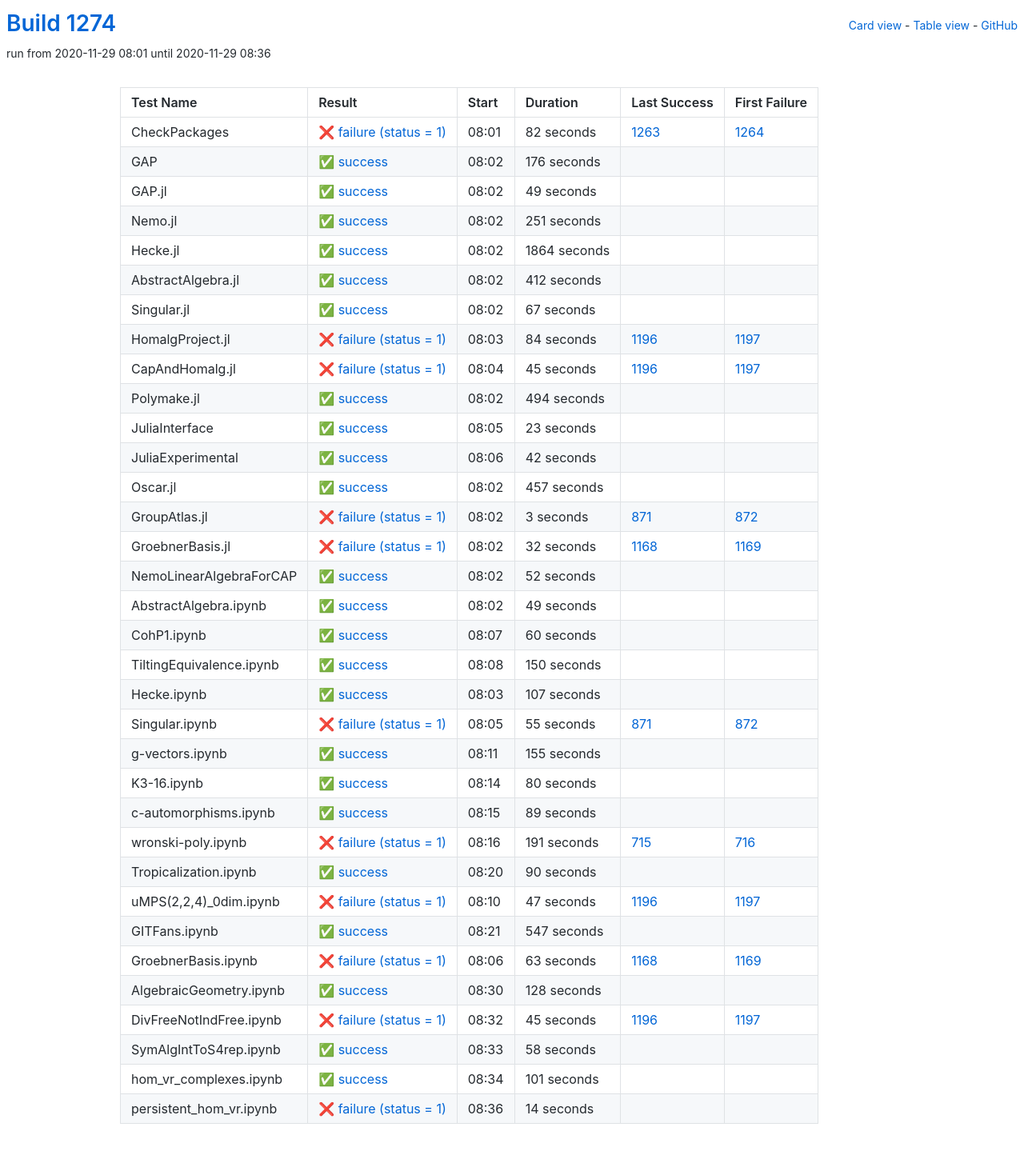
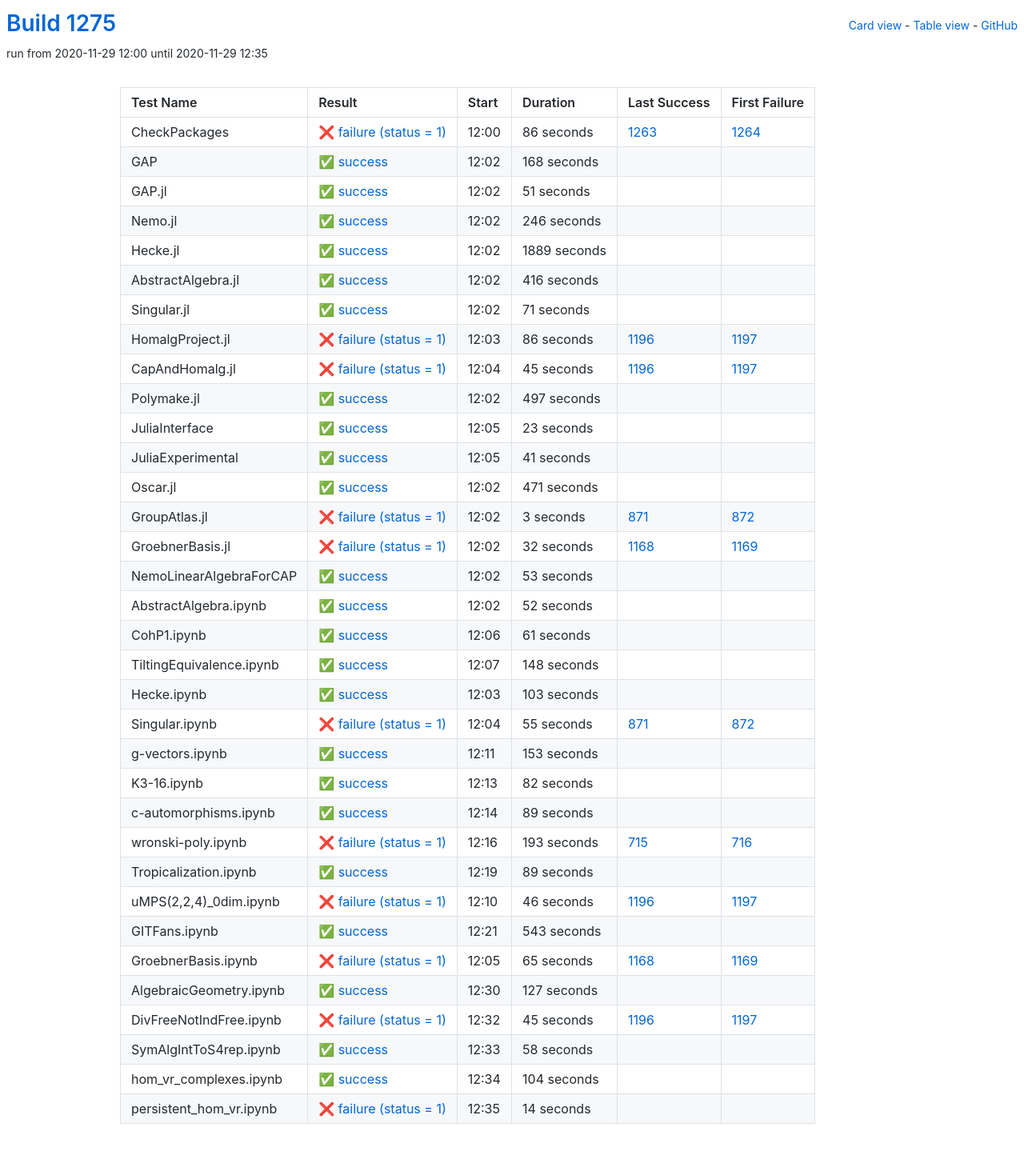
Before and after one commit to oscar-system/oscar-ci-status-stable, a Jekyll site: the page built from table.html, in a window 1280 px wide. Shown: the whole page at 80% size. Built offline with Jekyll 4.4.1, drawn with Linux system fonts in a browser that asks for light colours.

Commit message:
Build #1275

```diff
--- a/_data/ci.yml
+++ b/_data/ci.yml
@@ -1,6 +1,6 @@
 ---
-build: 1274
-build_url: https://oscarci.mathematik.uni-kl.de/job/oscar-stable/1274/
+build: 1275
+build_url: https://oscarci.mathematik.uni-kl.de/job/oscar-stable/1275/
 job: oscar-stable
 organization: oscar-system
 repo: oscar-ci-status-stable
@@ -8,104 +8,104 @@ repourl: https://github.com/oscar-system/oscar-ci-status-stable
 tests:
 - name: CheckPackages
   id: checkpackages
-  log: https://oscarci.mathematik.uni-kl.de/job/oscar-stable/1274/artifact/logs/build-1274/CheckPackages.log
-  start: 2020-11-29 08:01
+  log: https://oscarci.mathematik.uni-kl.de/job/oscar-stable/1275/artifact/logs/build-1275/CheckPackages.log
+  start: 2020-11-29 12:00
   success: false
   exitcode: 1
   status: failure
-  duration: 82
+  duration: 86
   last_success: 1263
   last_success_url: https://oscarci.mathematik.uni-kl.de/job/oscar-stable/1263/
   first_failure: 1264
   first_failure_url: https://oscarci.mathematik.uni-kl.de/job/oscar-stable/1264/
 - name: GAP
   id: gap
-  log: https://oscarci.mathematik.uni-kl.de/job/oscar-stable/1274/artifact/logs/build-1274/GAP.log
-  start: 2020-11-29 08:02
+  log: https://oscarci.mathematik.uni-kl.de/job/oscar-stable/1275/artifact/logs/build-1275/GAP.log
+  start: 2020-11-29 12:02
   success: true
   exitcode: 0
   status: success
-  duration: 176
+  duration: 168
   last_success: false
   last_success_url:
   first_failure: false
   first_failure_url:
 - name: GAP.jl
   id: gap-jl
-  log: https://oscarci.mathematik.uni-kl.de/job/oscar-stable/1274/artifact/logs/build-1274/GAP.jl.log
-  start: 2020-11-29 08:02
+  log: https://oscarci.mathematik.uni-kl.de/job/oscar-stable/1275/artifact/logs/build-1275/GAP.jl.log
+  start: 2020-11-29 12:02
   success: true
   exitcode: 0
   status: success
-  duration: 49
+  duration: 51
   last_success: false
   last_success_url:
   first_failure: false
   first_failure_url:
 - name: Nemo.jl
   id: nemo-jl
-  log: https://oscarci.mathematik.uni-kl.de/job/oscar-stable/1274/artifact/logs/build-1274/Nemo.jl.log
-  start: 2020-11-29 08:02
+  log: https://oscarci.mathematik.uni-kl.de/job/oscar-stable/1275/artifact/logs/build-1275/Nemo.jl.log
+  start: 2020-11-29 12:02
   success: true
   exitcode: 0
   status: success
-  duration: 251
+  duration: 246
   last_success: false
   last_success_url:
   first_failure: false
   first_failure_url:
 - name: Hecke.jl
   id: hecke-jl
-  log: https://oscarci.mathematik.uni-kl.de/job/oscar-stable/1274/artifact/logs/build-1274/Hecke.jl.log
-  start: 2020-11-29 08:02
+  log: https://oscarci.mathematik.uni-kl.de/job/oscar-stable/1275/artifact/logs/build-1275/Hecke.jl.log
+  start: 2020-11-29 12:02
   success: true
   exitcode: 0
   status: success
-  duration: 1864
+  duration: 1889
   last_success: false
   last_success_url:
   first_failure: false
   first_failure_url:
 - name: AbstractAlgebra.jl
   id: abstractalgebra-jl
-  log: https://oscarci.mathematik.uni-kl.de/job/oscar-stable/1274/artifact/logs/build-1274/AbstractAlgebra.jl.log
-  start: 2020-11-29 08:02
+  log: https://oscarci.mathematik.uni-kl.de/job/oscar-stable/1275/artifact/logs/build-1275/AbstractAlgebra.jl.log
+  start: 2020-11-29 12:02
   success: true
   exitcode: 0
   status: success
-  duration: 412
+  duration: 416
   last_success: false
   last_success_url:
   first_failure: false
   first_failure_url:
 - name: Singular.jl
   id: singular-jl
-  log: https://oscarci.mathematik.uni-kl.de/job/oscar-stable/1274/artifact/logs/build-1274/Singular.jl.log
-  start: 2020-11-29 08:02
+  log: https://oscarci.mathematik.uni-kl.de/job/oscar-stable/1275/artifact/logs/build-1275/Singular.jl.log
+  start: 2020-11-29 12:02
   success: true
   exitcode: 0
   status: success
-  duration: 67
+  duration: 71
   last_success: false
   last_success_url:
   first_failure: false
   first_failure_url:
 - name: HomalgProject.jl
   id: homalgproject-jl
-  log: https://oscarci.mathematik.uni-kl.de/job/oscar-stable/1274/artifact/logs/build-1274/HomalgProject.jl.log
-  start: 2020-11-29 08:03
+  log: https://oscarci.mathematik.uni-kl.de/job/oscar-stable/1275/artifact/logs/build-1275/HomalgProject.jl.log
+  start: 2020-11-29 12:03
   success: false
   exitcode: 1
   status: failure
-  duration: 84
+  duration: 86
   last_success: 1196
   last_success_url: https://oscarci.mathematik.uni-kl.de/job/oscar-stable/1196/
   first_failure: 1197
   first_failure_url: https://oscarci.mathematik.uni-kl.de/job/oscar-stable/1197/
 - name: CapAndHomalg.jl
   id: capandhomalg-jl
-  log: https://oscarci.mathematik.uni-kl.de/job/oscar-stable/1274/artifact/logs/build-1274/CapAndHomalg.jl.log
-  start: 2020-11-29 08:04
+  log: https://oscarci.mathematik.uni-kl.de/job/oscar-stable/1275/artifact/logs/build-1275/CapAndHomalg.jl.log
+  start: 2020-11-29 12:04
   success: false
   exitcode: 1
   status: failure
@@ -116,20 +116,20 @@ tests:
   first_failure_url: https://oscarci.mathematik.uni-kl.de/job/oscar-stable/1197/
 - name: Polymake.jl
   id: polymake-jl
-  log: https://oscarci.mathematik.uni-kl.de/job/oscar-stable/1274/artifact/logs/build-1274/Polymake.jl.log
-  start: 2020-11-29 08:02
+  log: https://oscarci.mathematik.uni-kl.de/job/oscar-stable/1275/artifact/logs/build-1275/Polymake.jl.log
+  start: 2020-11-29 12:02
   success: true
   exitcode: 0
   status: success
-  duration: 494
+  duration: 497
   last_success: false
   last_success_url:
   first_failure: false
   first_failure_url:
 - name: JuliaInterface
   id: juliainterface
-  log: https://oscarci.mathematik.uni-kl.de/job/oscar-stable/1274/artifact/logs/build-1274/JuliaInterface.log
-  start: 2020-11-29 08:05
+  log: https://oscarci.mathematik.uni-kl.de/job/oscar-stable/1275/artifact/logs/build-1275/JuliaInterface.log
+  start: 2020-11-29 12:05
   success: true
   exitcode: 0
   status: success
@@ -140,32 +140,32 @@ tests:
   first_failure_url:
 - name: JuliaExperimental
   id: juliaexperimental
-  log: https://oscarci.mathematik.uni-kl.de/job/oscar-stable/1274/artifact/logs/build-1274/JuliaExperimental.log
-  start: 2020-11-29 08:06
+  log: https://oscarci.mathematik.uni-kl.de/job/oscar-stable/1275/artifact/logs/build-1275/JuliaExperimental.log
+  start: 2020-11-29 12:05
   success: true
   exitcode: 0
   status: success
-  duration: 42
+  duration: 41
   last_success: false
   last_success_url:
   first_failure: false
   first_failure_url:
 - name: Oscar.jl
   id: oscar-jl
-  log: https://oscarci.mathematik.uni-kl.de/job/oscar-stable/1274/artifact/logs/build-1274/Oscar.jl.log
-  start: 2020-11-29 08:02
+  log: https://oscarci.mathematik.uni-kl.de/job/oscar-stable/1275/artifact/logs/build-1275/Oscar.jl.log
+  start: 2020-11-29 12:02
   success: true
   exitcode: 0
   status: success
-  duration: 457
+  duration: 471
   last_success: false
   last_success_url:
   first_failure: false
   first_failure_url:
 - name: GroupAtlas.jl
   id: groupatlas-jl
-  log: https://oscarci.mathematik.uni-kl.de/job/oscar-stable/1274/artifact/logs/build-1274/GroupAtlas.jl.log
-  start: 2020-11-29 08:02
+  log: https://oscarci.mathematik.uni-kl.de/job/oscar-stable/1275/artifact/logs/build-1275/GroupAtlas.jl.log
+  start: 2020-11-29 12:02
   success: false
   exitcode: 1
   status: failure
@@ -176,8 +176,8 @@ tests:
   first_failure_url: https://oscarci.mathematik.uni-kl.de/job/oscar-stable/872/
 - name: GroebnerBasis.jl
   id: groebnerbasis-jl
-  log: https://oscarci.mathematik.uni-kl.de/job/oscar-stable/1274/artifact/logs/build-1274/GroebnerBasis.jl.log
-  start: 2020-11-29 08:02
+  log: https://oscarci.mathematik.uni-kl.de/job/oscar-stable/1275/artifact/logs/build-1275/GroebnerBasis.jl.log
+  start: 2020-11-29 12:02
   success: false
   exitcode: 1
   status: failure
@@ -188,8 +188,20 @@ tests:
   first_failure_url: https://oscarci.mathematik.uni-kl.de/job/oscar-stable/1169/
 - name: NemoLinearAlgebraForCAP
   id: nemolinearalgebraforcap
-  log: https://oscarci.mathematik.uni-kl.de/job/oscar-stable/1274/artifact/logs/build-1274/NemoLinearAlgebraForCAP.log
-  start: 2020-11-29 08:02
+  log: https://oscarci.mathematik.uni-kl.de/job/oscar-stable/1275/artifact/logs/build-1275/NemoLinearAlgebraForCAP.log
+  start: 2020-11-29 12:02
+  success: true
+  exitcode: 0
+  status: success
+  duration: 53
+  last_success: false
+  last_success_url:
+  first_failure: false
+  first_failure_url:
+- name: AbstractAlgebra.ipynb
+  id: abstractalgebra-ipynb
+  log: https://oscarci.mathematik.uni-kl.de/job/oscar-stable/1275/artifact/logs/build-1275/AbstractAlgebra.ipynb.log
+  start: 2020-11-29 12:02
   success: true
   exitcode: 0
   status: success
@@ -198,58 +210,46 @@ tests:
   last_success_url:
   first_failure: false
   first_failure_url:
-- name: AbstractAlgebra.ipynb
-  id: abstractalgebra-ipynb
-  log: https://oscarci.mathematik.uni-kl.de/job/oscar-stable/1274/artifact/logs/build-1274/AbstractAlgebra.ipynb.log
-  start: 2020-11-29 08:02
+- name: CohP1.ipynb
+  id: cohp1-ipynb
+  log: https://oscarci.mathematik.uni-kl.de/job/oscar-stable/1275/artifact/logs/build-1275/CohP1.ipynb.log
+  start: 2020-11-29 12:06
   success: true
   exitcode: 0
   status: success
-  duration: 49
-  last_success: false
-  last_success_url:
-  first_failure: false
-  first_failure_url:
-- name: CohP1.ipynb
-  id: cohp1-ipynb
-  log: https://oscarci.mathematik.uni-kl.de/job/oscar-stable/1274/artifact/logs/build-1274/CohP1.ipynb.log
-  start: 2020-11-29 08:07
-  success: true
-  exitcode: 0
-  status: success
-  duration: 60
+  duration: 61
   last_success: false
   last_success_url:
   first_failure: false
   first_failure_url:
 - name: TiltingEquivalence.ipynb
   id: tiltingequivalence-ipynb
-  log: https://oscarci.mathematik.uni-kl.de/job/oscar-stable/1274/artifact/logs/build-1274/TiltingEquivalence.ipynb.log
-  start: 2020-11-29 08:08
+  log: https://oscarci.mathematik.uni-kl.de/job/oscar-stable/1275/artifact/logs/build-1275/TiltingEquivalence.ipynb.log
+  start: 2020-11-29 12:07
   success: true
   exitcode: 0
   status: success
-  duration: 150
+  duration: 148
   last_success: false
   last_success_url:
   first_failure: false
   first_failure_url:
 - name: Hecke.ipynb
   id: hecke-ipynb
-  log: https://oscarci.mathematik.uni-kl.de/job/oscar-stable/1274/artifact/logs/build-1274/Hecke.ipynb.log
-  start: 2020-11-29 08:03
+  log: https://oscarci.mathematik.uni-kl.de/job/oscar-stable/1275/artifact/logs/build-1275/Hecke.ipynb.log
+  start: 2020-11-29 12:03
   success: true
   exitcode: 0
   status: success
-  duration: 107
+  duration: 103
   last_success: false
   last_success_url:
   first_failure: false
   first_failure_url:
 - name: Singular.ipynb
   id: singular-ipynb
-  log: https://oscarci.mathematik.uni-kl.de/job/oscar-stable/1274/artifact/logs/build-1274/Singular.ipynb.log
-  start: 2020-11-29 08:05
+  log: https://oscarci.mathematik.uni-kl.de/job/oscar-stable/1275/artifact/logs/build-1275/Singular.ipynb.log
+  start: 2020-11-29 12:04
   success: false
   exitcode: 1
   status: failure
@@ -260,32 +260,32 @@ tests:
   first_failure_url: https://oscarci.mathematik.uni-kl.de/job/oscar-stable/872/
 - name: g-vectors.ipynb
   id: g-vectors-ipynb
-  log: https://oscarci.mathematik.uni-kl.de/job/oscar-stable/1274/artifact/logs/build-1274/g-vectors.ipynb.log
-  start: 2020-11-29 08:11
+  log: https://oscarci.mathematik.uni-kl.de/job/oscar-stable/1275/artifact/logs/build-1275/g-vectors.ipynb.log
+  start: 2020-11-29 12:11
   success: true
   exitcode: 0
   status: success
-  duration: 155
+  duration: 153
   last_success: false
   last_success_url:
   first_failure: false
   first_failure_url:
 - name: K3-16.ipynb
   id: k3-16-ipynb
-  log: https://oscarci.mathematik.uni-kl.de/job/oscar-stable/1274/artifact/logs/build-1274/K3-16.ipynb.log
-  start: 2020-11-29 08:14
+  log: https://oscarci.mathematik.uni-kl.de/job/oscar-stable/1275/artifact/logs/build-1275/K3-16.ipynb.log
+  start: 2020-11-29 12:13
   success: true
   exitcode: 0
   status: success
-  duration: 80
+  duration: 82
   last_success: false
   last_success_url:
   first_failure: false
   first_failure_url:
 - name: c-automorphisms.ipynb
   id: c-automorphisms-ipynb
-  log: https://oscarci.mathematik.uni-kl.de/job/oscar-stable/1274/artifact/logs/build-1274/c-automorphisms.ipynb.log
-  start: 2020-11-29 08:15
+  log: https://oscarci.mathematik.uni-kl.de/job/oscar-stable/1275/artifact/logs/build-1275/c-automorphisms.ipynb.log
+  start: 2020-11-29 12:14
   success: true
   exitcode: 0
   status: success
@@ -296,80 +296,80 @@ tests:
   first_failure_url:
 - name: wronski-poly.ipynb
   id: wronski-poly-ipynb
-  log: https://oscarci.mathematik.uni-kl.de/job/oscar-stable/1274/artifact/logs/build-1274/wronski-poly.ipynb.log
-  start: 2020-11-29 08:16
+  log: https://oscarci.mathematik.uni-kl.de/job/oscar-stable/1275/artifact/logs/build-1275/wronski-poly.ipynb.log
+  start: 2020-11-29 12:16
   success: false
   exitcode: 1
   status: failure
-  duration: 191
+  duration: 193
   last_success: 715
   last_success_url: https://oscarci.mathematik.uni-kl.de/job/oscar-stable/715/
   first_failure: 716
   first_failure_url: https://oscarci.mathematik.uni-kl.de/job/oscar-stable/716/
 - name: Tropicalization.ipynb
   id: tropicalization-ipynb
-  log: https://oscarci.mathematik.uni-kl.de/job/oscar-stable/1274/artifact/logs/build-1274/Tropicalization.ipynb.log
-  start: 2020-11-29 08:20
+  log: https://oscarci.mathematik.uni-kl.de/job/oscar-stable/1275/artifact/logs/build-1275/Tropicalization.ipynb.log
+  start: 2020-11-29 12:19
   success: true
   exitcode: 0
   status: success
-  duration: 90
+  duration: 89
   last_success: false
   last_success_url:
   first_failure: false
   first_failure_url:
 - name: uMPS(2,2,4)_0dim.ipynb
   id: umps-2-2-4-0dim-ipynb
-  log: https://oscarci.mathematik.uni-kl.de/job/oscar-stable/1274/artifact/logs/build-1274/uMPS-2-2-4-_0dim.ipynb.log
-  start: 2020-11-29 08:10
+  log: https://oscarci.mathematik.uni-kl.de/job/oscar-stable/1275/artifact/logs/build-1275/uMPS-2-2-4-_0dim.ipynb.log
+  start: 2020-11-29 12:10
   success: false
   exitcode: 1
   status: failure
-  duration: 47
+  duration: 46
   last_success: 1196
   last_success_url: https://oscarci.mathematik.uni-kl.de/job/oscar-stable/1196/
   first_failure: 1197
   first_failure_url: https://oscarci.mathematik.uni-kl.de/job/oscar-stable/1197/
 - name: GITFans.ipynb
   id: gitfans-ipynb
-  log: https://oscarci.mathematik.uni-kl.de/job/oscar-stable/1274/artifact/logs/build-1274/GITFans.ipynb.log
-  start: 2020-11-29 08:21
+  log: https://oscarci.mathematik.uni-kl.de/job/oscar-stable/1275/artifact/logs/build-1275/GITFans.ipynb.log
+  start: 2020-11-29 12:21
   success: true
   exitcode: 0
   status: success
-  duration: 547
+  duration: 543
   last_success: false
   last_success_url:
   first_failure: false
   first_failure_url:
 - name: GroebnerBasis.ipynb
   id: groebnerbasis-ipynb
-  log: https://oscarci.mathematik.uni-kl.de/job/oscar-stable/1274/artifact/logs/build-1274/GroebnerBasis.ipynb.log
-  start: 2020-11-29 08:06
+  log: https://oscarci.mathematik.uni-kl.de/job/oscar-stable/1275/artifact/logs/build-1275/GroebnerBasis.ipynb.log
+  start: 2020-11-29 12:05
   success: false
   exitcode: 1
   status: failure
-  duration: 63
+  duration: 65
   last_success: 1168
   last_success_url: https://oscarci.mathematik.uni-kl.de/job/oscar-stable/1168/
   first_failure: 1169
   first_failure_url: https://oscarci.mathematik.uni-kl.de/job/oscar-stable/1169/
 - name: AlgebraicGeometry.ipynb
   id: algebraicgeometry-ipynb
-  log: https://oscarci.mathematik.uni-kl.de/job/oscar-stable/1274/artifact/logs/build-1274/AlgebraicGeometry.ipynb.log
-  start: 2020-11-29 08:30
+  log: https://oscarci.mathematik.uni-kl.de/job/oscar-stable/1275/artifact/logs/build-1275/AlgebraicGeometry.ipynb.log
+  start: 2020-11-29 12:30
   success: true
   exitcode: 0
   status: success
-  duration: 128
+  duration: 127
   last_success: false
   last_success_url:
   first_failure: false
   first_failure_url:
 - name: DivFreeNotIndFree.ipynb
   id: divfreenotindfree-ipynb
-  log: https://oscarci.mathematik.uni-kl.de/job/oscar-stable/1274/artifact/logs/build-1274/DivFreeNotIndFree.ipynb.log
-  start: 2020-11-29 08:32
+  log: https://oscarci.mathematik.uni-kl.de/job/oscar-stable/1275/artifact/logs/build-1275/DivFreeNotIndFree.ipynb.log
+  start: 2020-11-29 12:32
   success: false
   exitcode: 1
   status: failure
@@ -380,8 +380,8 @@ tests:
   first_failure_url: https://oscarci.mathematik.uni-kl.de/job/oscar-stable/1197/
 - name: SymAlgIntToS4rep.ipynb
   id: symalginttos4rep-ipynb
-  log: https://oscarci.mathematik.uni-kl.de/job/oscar-stable/1274/artifact/logs/build-1274/SymAlgIntToS4rep.ipynb.log
-  start: 2020-11-29 08:33
+  log: https://oscarci.mathematik.uni-kl.de/job/oscar-stable/1275/artifact/logs/build-1275/SymAlgIntToS4rep.ipynb.log
+  start: 2020-11-29 12:33
   success: true
   exitcode: 0
   status: success
@@ -392,20 +392,20 @@ tests:
   first_failure_url:
 - name: hom_vr_complexes.ipynb
   id: hom-vr-complexes-ipynb
-  log: https://oscarci.mathematik.uni-kl.de/job/oscar-stable/1274/artifact/logs/build-1274/hom_vr_complexes.ipynb.log
-  start: 2020-11-29 08:34
+  log: https://oscarci.mathematik.uni-kl.de/job/oscar-stable/1275/artifact/logs/build-1275/hom_vr_complexes.ipynb.log
+  start: 2020-11-29 12:34
   success: true
   exitcode: 0
   status: success
-  duration: 101
+  duration: 104
   last_success: false
   last_success_url:
   first_failure: false
   first_failure_url:
 - name: persistent_hom_vr.ipynb
   id: persistent-hom-vr-ipynb
-  log: https://oscarci.mathematik.uni-kl.de/job/oscar-stable/1274/artifact/logs/build-1274/persistent_hom_vr.ipynb.log
-  start: 2020-11-29 08:36
+  log: https://oscarci.mathematik.uni-kl.de/job/oscar-stable/1275/artifact/logs/build-1275/persistent_hom_vr.ipynb.log
+  start: 2020-11-29 12:35
   success: false
   exitcode: 1
   status: failure
```
Also changed, not shown: README.md.
